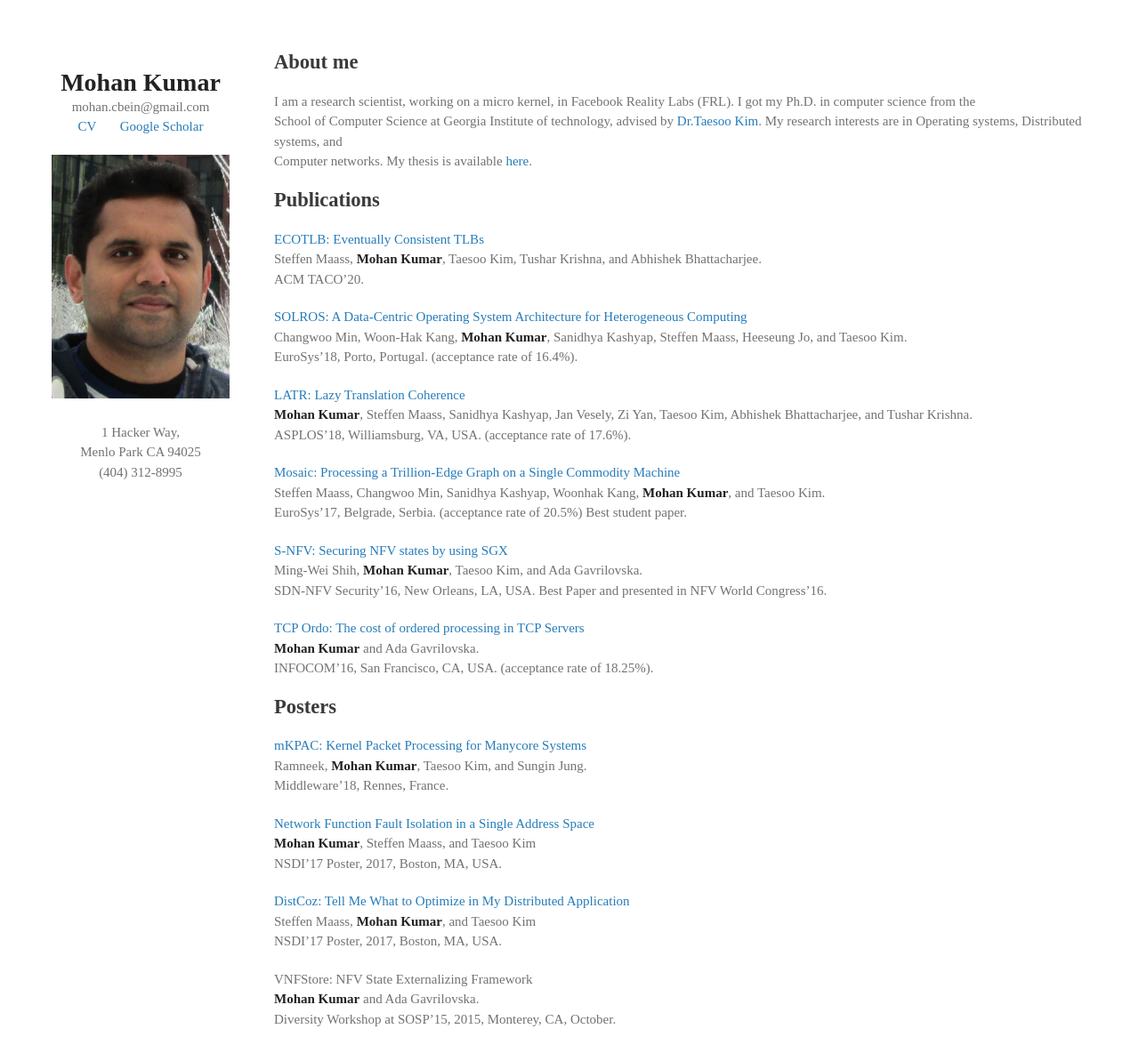
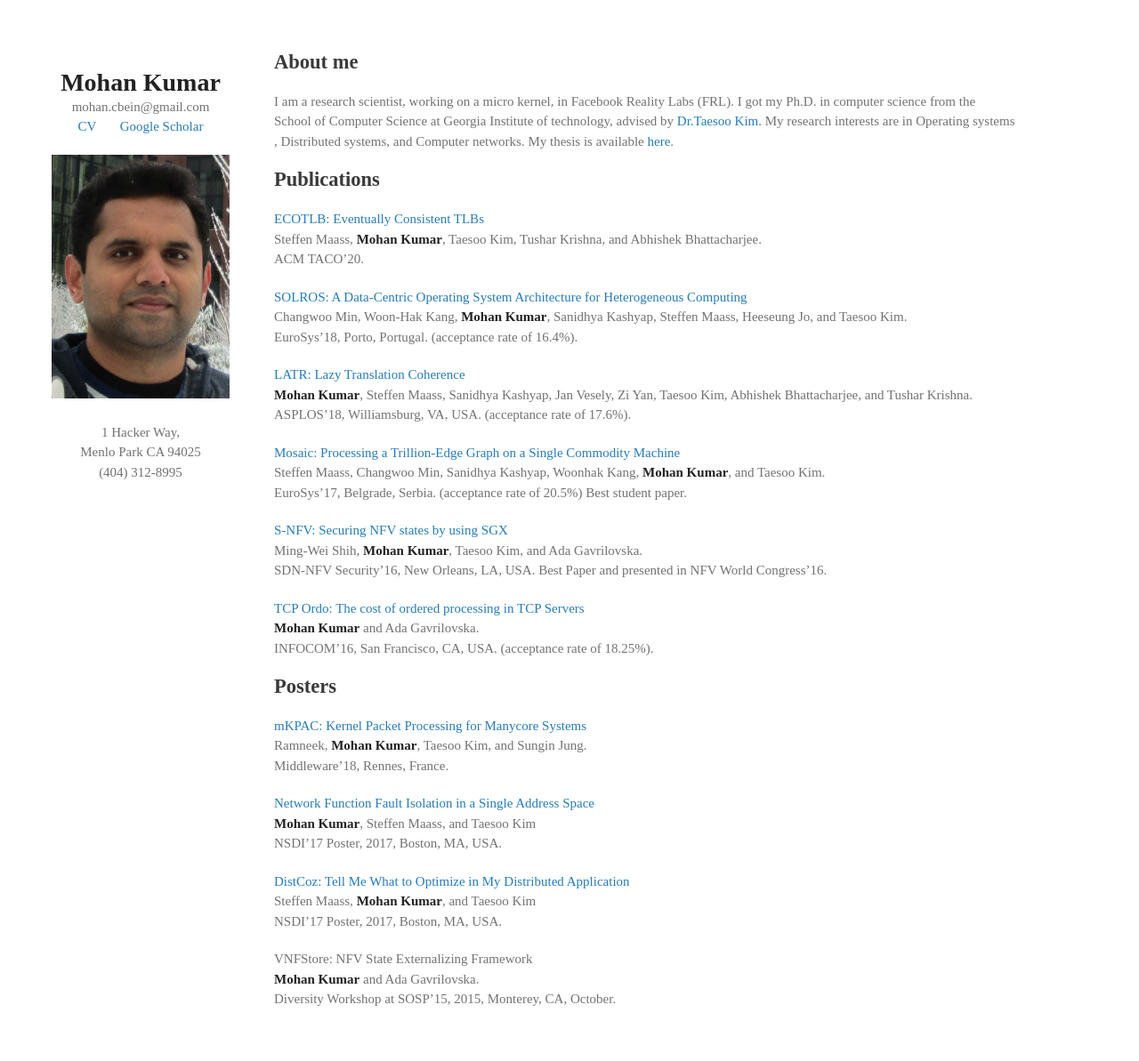
Before and after one commit to mohankku/mohankku.github.io, a Jekyll site: the page built from index.md, in a window 1280 px wide and 1227 px high. Shown: the top 1193 px of the window at 89% size. Built offline with Jekyll 4.4.1, drawn with Linux system fonts in a browser that asks for light colours; our own code applies the rules of GitHub Pages for plain Markdown files.

Commit message:
update lab

```diff
--- a/index.md
+++ b/index.md
@@ -4,8 +4,8 @@ I am a research scientist, working on a micro kernel, in Facebook Reality
 Labs (FRL). I got my Ph.D. in computer science from the<br />
 School of Computer Science at Georgia Institute of technology, advised
 by [Dr.Taesoo Kim](https://taesoo.kim/).
-My research interests are in Operating systems, Distributed systems,
-and<br /> Computer networks.
+My research interests are in Operating systems<br />, Distributed systems,
+and Computer networks.
 My thesis is available [here](https://smartech.gatech.edu/handle/1853/61693).
 
 ## Publications
```
